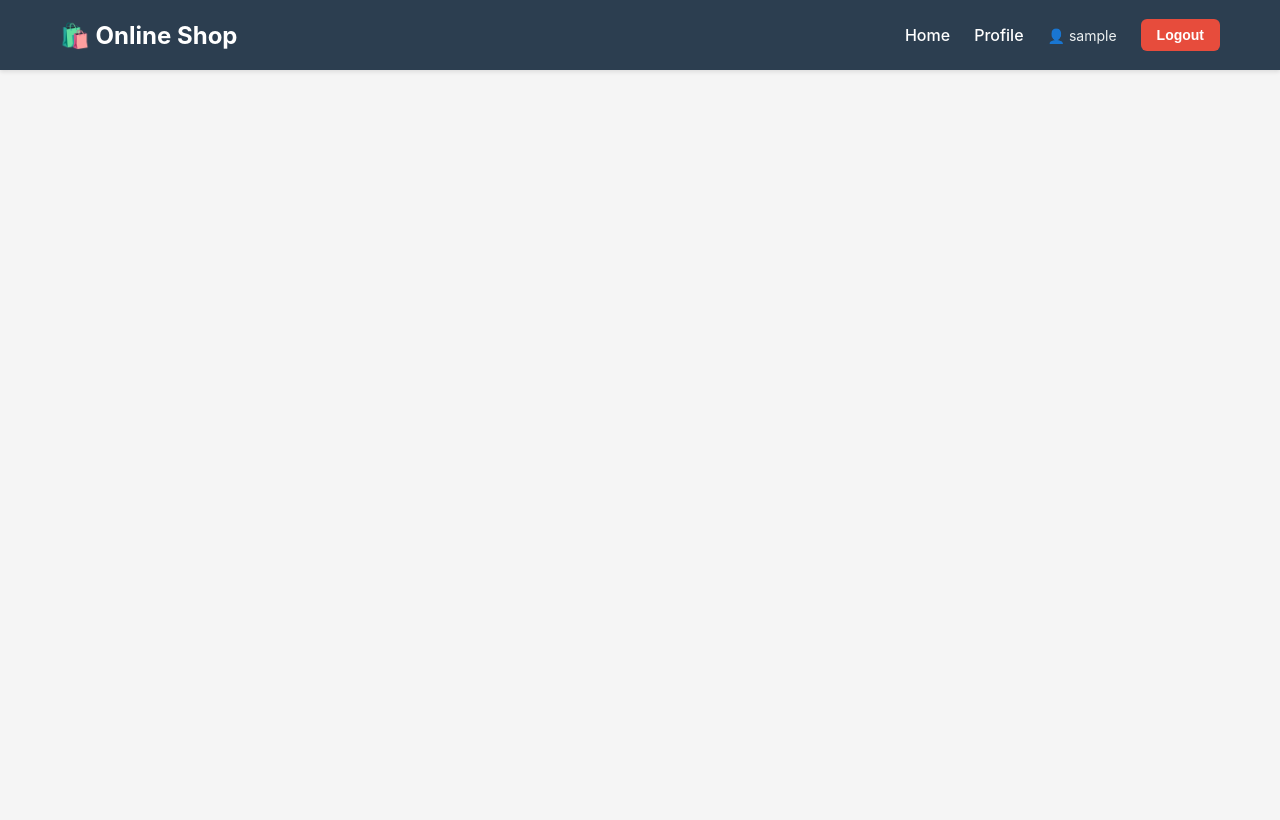
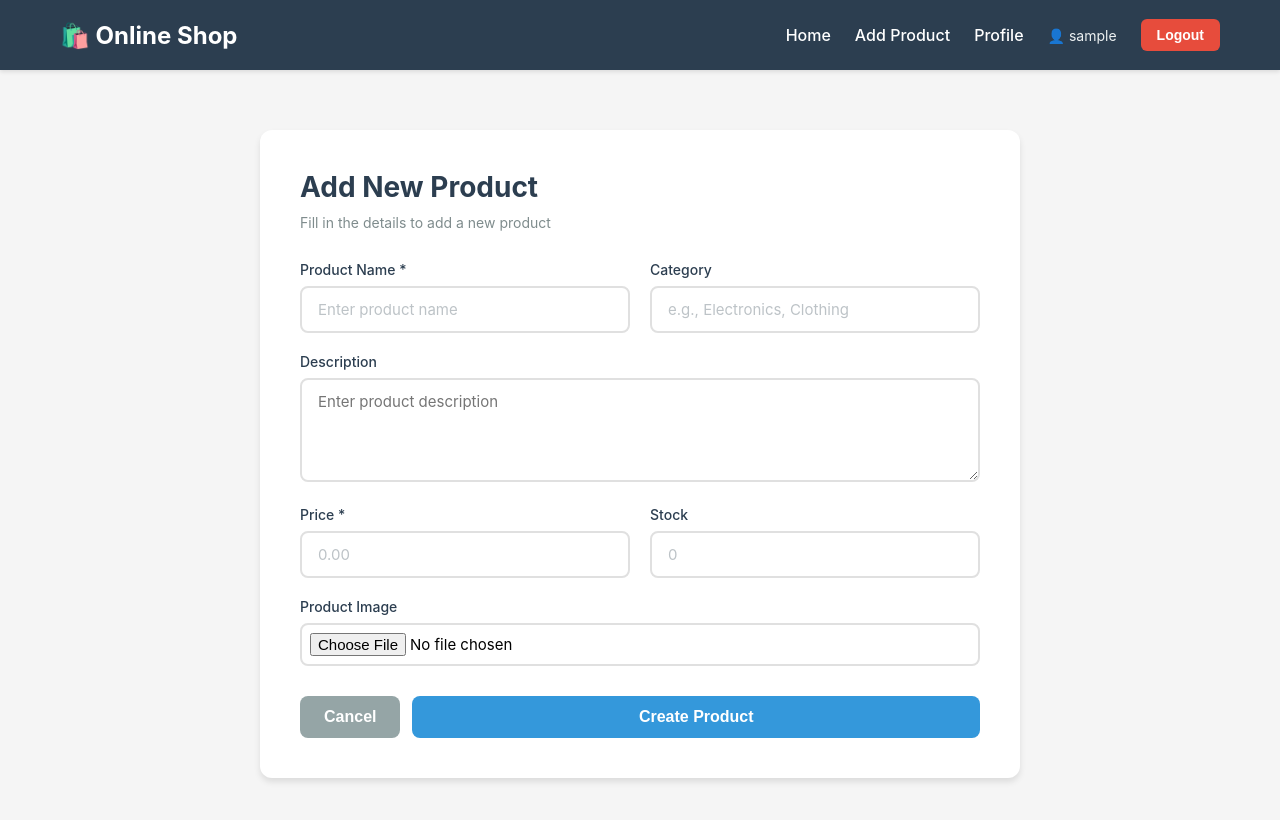
Before and after one commit to falqassab/online-shop-react, a React (Create React App) app: page /add-product in a window 1280 px wide. Shown: the top 820 px of the page. Built offline with nearby package versions, Linux system fonts and the light colour scheme; sample sign-in values are in the browser's storage.

Commit message:
add product and upload image

```diff
--- a/src/App.js
+++ b/src/App.js
@@ -5,6 +5,7 @@ import Home from './pages/Home';
 import Login from './pages/Login';
 import Register from './pages/Register';
 import Profile from './pages/Profile';
+import AddProduct from './pages/AddProduct';
 import './App.css';
 
 // Protected Route Component
@@ -31,6 +32,14 @@ function App() {
                 </ProtectedRoute>
               }
             />
+            <Route
+              path="/add-product"
+              element={
+                <ProtectedRoute>
+                  <AddProduct />
+                </ProtectedRoute>
+              }
+            />
           </Routes>
         </main>
       </div>
--- a/src/components/Navbar.js
+++ b/src/components/Navbar.js
@@ -27,6 +27,9 @@ function Navbar() {
 
           {token ? (
             <>
+              <li>
+                <Link to="/add-product">Add Product</Link>
+              </li>
               <li>
                 <Link to="/profile">Profile</Link>
               </li>
--- a/src/components/ProductCard.js
+++ b/src/components/ProductCard.js
@@ -2,12 +2,20 @@ import React from 'react';
 import './ProductCard.css';
 
 function ProductCard({ product }) {
+  // Construct full image URL
+  const imageUrl = product.image_url
+    ? `http://localhost:3001${product.image_url}`
+    : 'https://via.placeholder.com/300x200?text=No+Image';
+
   return (
     <div className="product-card">
       <div className="product-image">
         <img
-          src={product.image_url || 'https://via.placeholder.com/300x200?text=No+Image'}
+          src={imageUrl}
           alt={product.name}
+          onError={(e) => {
+            e.target.src = 'https://via.placeholder.com/300x200?text=No+Image';
+          }}
         />
       </div>
 
--- /dev/null
+++ b/src/pages/AddProduct.css
@@ -0,0 +1,123 @@
+.add-product-container {
+  padding: 40px 20px;
+  max-width: 800px;
+  margin: 0 auto;
+}
+
+.add-product-card {
+  background: white;
+  padding: 40px;
+  border-radius: 12px;
+  box-shadow: 0 4px 6px rgba(0, 0, 0, 0.1);
+}
+
+.add-product-card h2 {
+  color: #2c3e50;
+  margin-bottom: 10px;
+  font-size: 28px;
+}
+
+.subtitle {
+  color: #7f8c8d;
+  margin-bottom: 30px;
+  font-size: 14px;
+}
+
+.form-row {
+  display: grid;
+  grid-template-columns: 1fr 1fr;
+  gap: 20px;
+}
+
+.form-group {
+  margin-bottom: 20px;
+}
+
+.form-group label {
+  display: block;
+  margin-bottom: 8px;
+  color: #2c3e50;
+  font-weight: 500;
+  font-size: 14px;
+}
+
+.form-group input,
+.form-group textarea {
+  width: 100%;
+  padding: 12px 16px;
+  border: 2px solid #e0e0e0;
+  border-radius: 8px;
+  font-size: 15px;
+  font-family: inherit;
+  transition: border-color 0.3s ease;
+}
+
+.form-group input:focus,
+.form-group textarea:focus {
+  outline: none;
+  border-color: #3498db;
+}
+
+.form-group textarea {
+  resize: vertical;
+  min-height: 100px;
+}
+
+.file-input {
+  padding: 8px !important;
+  cursor: pointer;
+}
+
+.image-preview {
+  margin-top: 16px;
+  border-radius: 8px;
+  overflow: hidden;
+  max-width: 300px;
+}
+
+.image-preview img {
+  width: 100%;
+  height: auto;
+  display: block;
+}
+
+.form-actions {
+  display: flex;
+  gap: 12px;
+  justify-content: flex-end;
+  margin-top: 30px;
+}
+
+.btn-secondary {
+  background-color: #95a5a6;
+  color: white;
+  padding: 12px 24px;
+  border: none;
+  border-radius: 8px;
+  font-size: 16px;
+  font-weight: 600;
+  cursor: pointer;
+  transition: background-color 0.3s ease;
+}
+
+.btn-secondary:hover {
+  background-color: #7f8c8d;
+}
+
+@media (max-width: 768px) {
+  .add-product-card {
+    padding: 30px 20px;
+  }
+
+  .form-row {
+    grid-template-columns: 1fr;
+  }
+
+  .form-actions {
+    flex-direction: column-reverse;
+  }
+
+  .form-actions button {
+    width: 100%;
+  }
+}
--- /dev/null
+++ b/src/pages/AddProduct.js
@@ -0,0 +1,188 @@
+import React, { useState } from 'react';
+import { useNavigate } from 'react-router-dom';
+import axios from 'axios';
+import './AddProduct.css';
+
+function AddProduct() {
+  const navigate = useNavigate();
+  const [formData, setFormData] = useState({
+    name: '',
+    description: '',
+    price: '',
+    stock: '',
+    category: '',
+  });
+  const [image, setImage] = useState(null);
+  const [imagePreview, setImagePreview] = useState(null);
+  const [error, setError] = useState('');
+  const [loading, setLoading] = useState(false);
+
+  const handleChange = (e) => {
+    setFormData({
+      ...formData,
+      [e.target.name]: e.target.value,
+    });
+  };
+
+  const handleImageChange = (e) => {
+    const file = e.target.files[0];
+    if (file) {
+      setImage(file);
+      // Create preview
+      const reader = new FileReader();
+      reader.onloadend = () => {
+        setImagePreview(reader.result);
+      };
+      reader.readAsDataURL(file);
+    }
+  };
+
+  const handleSubmit = async (e) => {
+    e.preventDefault();
+    setError('');
+    setLoading(true);
+
+    try {
+      // Create FormData for file upload
+      const data = new FormData();
+      data.append('name', formData.name);
+      data.append('description', formData.description);
+      data.append('price', formData.price);
+      data.append('stock', formData.stock || 0);
+      data.append('category', formData.category);
+
+      if (image) {
+        data.append('image', image);
+      }
+
+      const token = localStorage.getItem('token');
+
+      await axios.post('http://localhost:3001/api/products', data, {
+        headers: {
+          'Authorization': `Bearer ${token}`,
+          'Content-Type': 'multipart/form-data',
+        },
+      });
+
+      // Redirect to home page
+      navigate('/');
+    } catch (err) {
+      setError(err.response?.data?.message || 'Failed to create product. Please try again.');
+    } finally {
+      setLoading(false);
+    }
+  };
+
+  return (
+    <div className="add-product-container">
+      <div className="add-product-card">
+        <h2>Add New Product</h2>
+        <p className="subtitle">Fill in the details to add a new product</p>
+
+        {error && <div className="error-message">{error}</div>}
+
+        <form onSubmit={handleSubmit}>
+          <div className="form-row">
+            <div className="form-group">
+              <label htmlFor="name">Product Name *</label>
+              <input
+                type="text"
+                id="name"
+                name="name"
+                value={formData.name}
+                onChange={handleChange}
+                required
+                placeholder="Enter product name"
+              />
+            </div>
+
+            <div className="form-group">
+              <label htmlFor="category">Category</label>
+              <input
+                type="text"
+                id="category"
+                name="category"
+                value={formData.category}
+                onChange={handleChange}
+                placeholder="e.g., Electronics, Clothing"
+              />
+            </div>
+          </div>
+
+          <div className="form-group">
+            <label htmlFor="description">Description</label>
+            <textarea
+              id="description"
+              name="description"
+              value={formData.description}
+              onChange={handleChange}
+              rows="4"
+              placeholder="Enter product description"
+            />
+          </div>
+
+          <div className="form-row">
+            <div className="form-group">
+              <label htmlFor="price">Price *</label>
+              <input
+                type="number"
+                id="price"
+                name="price"
+                value={formData.price}
+                onChange={handleChange}
+                required
+                step="0.01"
+                min="0"
+                placeholder="0.00"
+              />
+            </div>
+
+            <div className="form-group">
+              <label htmlFor="stock">Stock</label>
+              <input
+                type="number"
+                id="stock"
+                name="stock"
+                value={formData.stock}
+                onChange={handleChange}
+                min="0"
+                placeholder="0"
+              />
+            </div>
+          </div>
+
+          <div className="form-group">
+            <label htmlFor="image">Product Image</label>
+            <input
+              type="file"
+              id="image"
+              accept="image/*"
+              onChange={handleImageChange}
+              className="file-input"
+            />
+            {imagePreview && (
+              <div className="image-preview">
+                <img src={imagePreview} alt="Preview" />
+              </div>
+            )}
+          </div>
+
+          <div className="form-actions">
+            <button
+              type="button"
+              className="btn-secondary"
+              onClick={() => navigate('/')}
+            >
+              Cancel
+            </button>
+            <button type="submit" className="btn-primary" disabled={loading}>
+              {loading ? 'Creating...' : 'Create Product'}
+            </button>
+          </div>
+        </form>
+      </div>
+    </div>
+  );
+}
+
+export default AddProduct;
```
